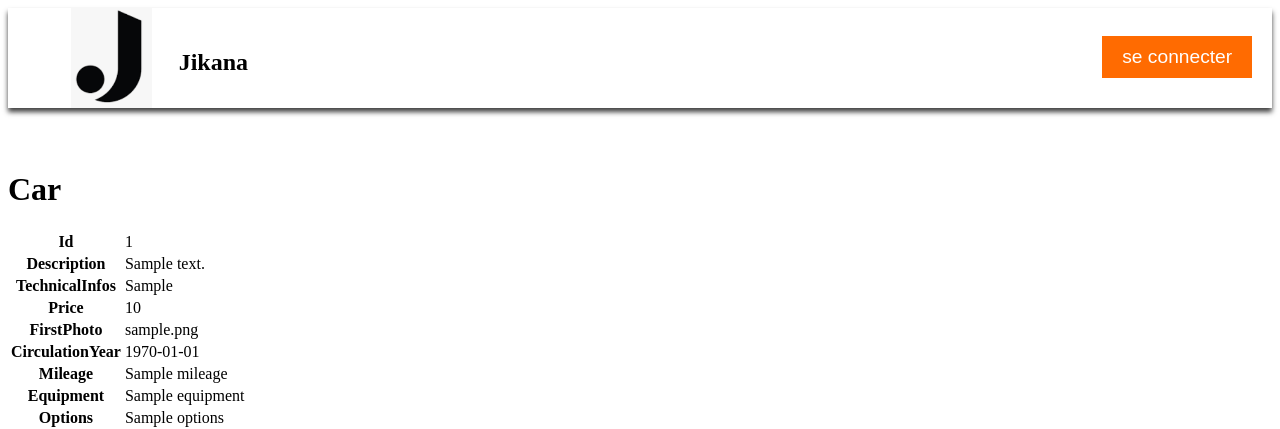
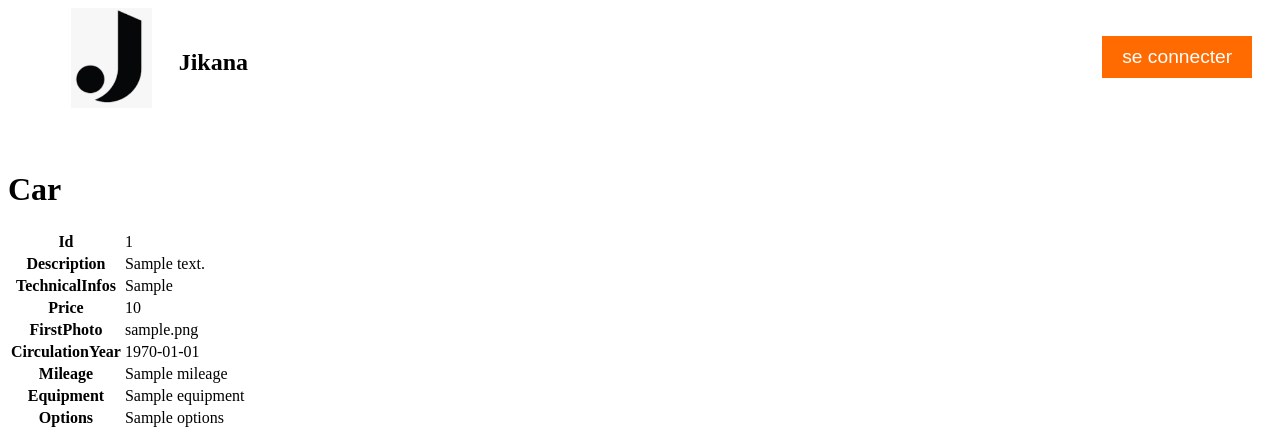
Before and after one commit to nathanremond/siteGarageAuto, a Symfony app: template templates/car/show.html.twig in a window 1280 px wide. Shown: the top 429 px of the page. Run offline with Twig, Linux system fonts and the light colour scheme; the template is opened without the code that fills it: most values are stand-ins (such as "Sample title", 1, 10 or a date in 2020); some libraries are stand-ins or nearby versions.

Commit message:
Changement css header

```diff
--- a/templates/header.html.twig
+++ b/templates/header.html.twig
@@ -2,10 +2,7 @@
     .header {
         display: flex;
         justify-content: space-between;
-        box-shadow: 0px 4px 5px 0px rgba(0,0,0,0.75);
-
         position: relative;
-
         text-align: center;
         margin-bottom: 5%;
     }
```
